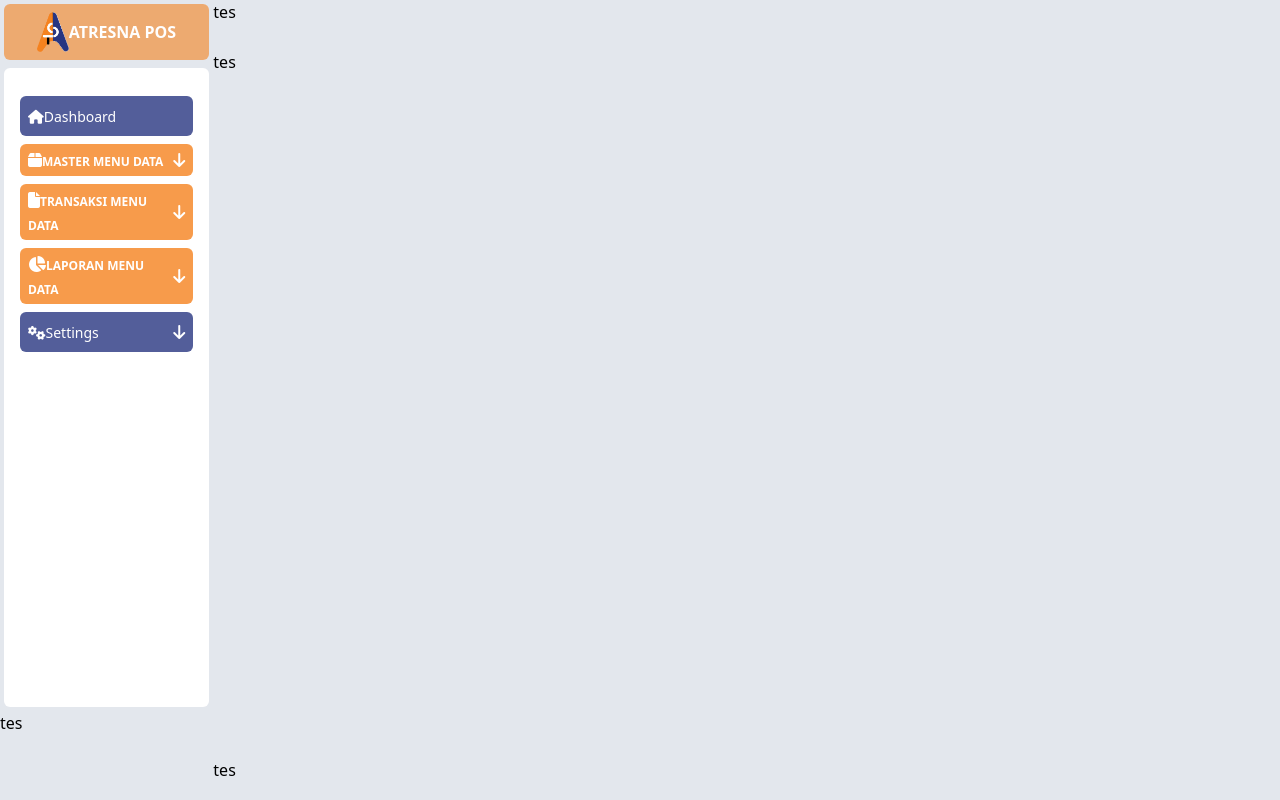
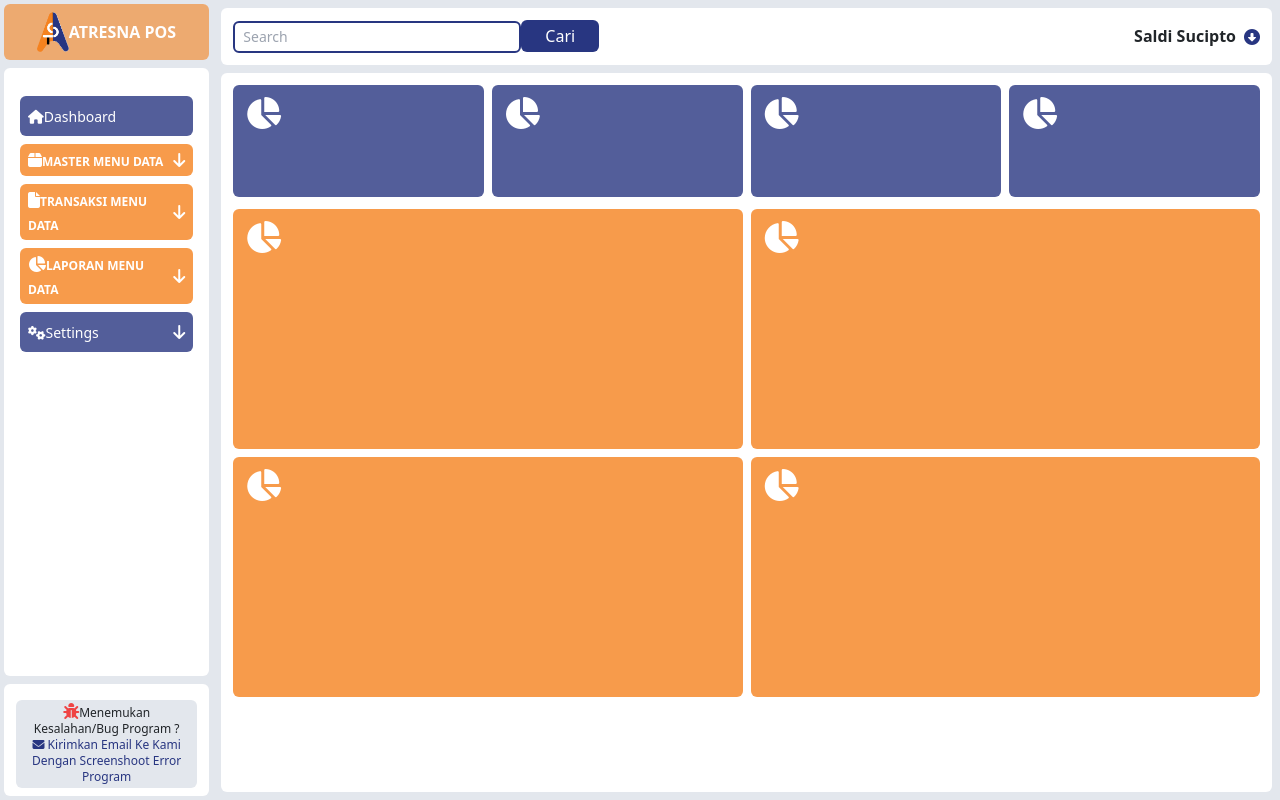
Before and after one commit to saldisucipto/atresna-module, a Nuxt app: page / in a window 1280 px wide. Built offline with nearby package versions, Linux system fonts and the light colour scheme.

Commit message:
Dashboard pages

```diff
--- a/pages/index.vue
+++ b/pages/index.vue
@@ -239,14 +239,103 @@
             </div>
           </div>
         </div>
-        <div class="h-28">tes</div>
+        <div class="h-28 bg-white rounded-md m-1 mx-1 px-2 py-3">
+          <div class="bg-primary-background m-1 rounded-md h-full">
+            <div class="flex flex-col justify-center text-center h-full py-2">
+              <div class="mx-2 leading-3">
+                <i class="fas fa-bug text-red-500"></i>
+                <span class="text-text-primary text-xs"
+                  >Menemukan Kesalahan/Bug Program ?
+                </span>
+              </div>
+              <div class="text-xs text-primary-color">
+                <a href="mailto:atresnacreative@gmail.com">
+                  <i class="fas fa-envelope"></i> Kirimkan Email Ke Kami Dengan
+                  Screenshoot Error Program
+                </a>
+              </div>
+            </div>
+          </div>
+        </div>
       </div>
     </div>
     <div class="bg-primary-background col-span-10">
       <div class="flex flex-col justify-start h-full">
-        <div class="h-14">tes</div>
-        <div class="h-full">tes</div>
-        <div class="h-12">tes</div>
+        <div class="h-16 bg-white mt-2 mx-2 rounded-md">
+          <div class="mx-3 flex flex-col justify-center h-full">
+            <div class="flex justify-between my-auto">
+              <div>
+                <input
+                  class="w-72 text-sm border-2 border-primary-color py-1 focus:border-primary-color focus-within:border-primary-color focus:outline-none rounded-md outline-none my-auto px-2"
+                  type="search"
+                  name=""
+                  id=""
+                  placeholder="Search"
+                />
+                <button
+                  class="bg-primary-color px-6 py-1 rounded-md text-white"
+                >
+                  Cari
+                </button>
+              </div>
+              <div class="flex justify-end gap-2 py-1">
+                <span class="text-text-primary font-semibold"
+                  >Saldi Sucipto</span
+                >
+                <button class="text-primary-color">
+                  <i class="fas fa-arrow-alt-circle-down py-1"></i>
+                </button>
+              </div>
+            </div>
+          </div>
+        </div>
+        <div class="h-full bg-white rounded-md m-2">
+          <div class="m-3 grid grid-flow-row grid-cols-4 gap-2">
+            <div class="bg-primary-color bg-opacity-80 h-28 rounded-md">
+              <div class="m-3">
+                <i class="fas text-white fa-2x fa-chart-pie"></i>
+              </div>
+            </div>
+            <div class="bg-primary-color bg-opacity-80 h-28 rounded-md">
+              <div class="m-3">
+                <i class="fas text-white fa-2x fa-chart-pie"></i>
+              </div>
+            </div>
+            <div class="bg-primary-color bg-opacity-80 h-28 rounded-md">
+              <div class="m-3">
+                <i class="fas text-white fa-2x fa-chart-pie"></i>
+              </div>
+            </div>
+            <div class="bg-primary-color bg-opacity-80 h-28 rounded-md">
+              <div class="m-3">
+                <i class="fas text-white fa-2x fa-chart-pie"></i>
+              </div>
+            </div>
+          </div>
+          <div class="m-3 grid grid-flow-row grid-cols-2 gap-2">
+            <div class="bg-secondary-color bg-opacity-80 h-60 rounded-md">
+              <div class="m-3">
+                <i class="fas text-white fa-2x fa-chart-pie"></i>
+              </div>
+            </div>
+            <div class="bg-secondary-color bg-opacity-80 h-60 rounded-md">
+              <div class="m-3">
+                <i class="fas text-white fa-2x fa-chart-pie"></i>
+              </div>
+            </div>
+            <div class="bg-secondary-color bg-opacity-80 h-60 rounded-md">
+              <div class="m-3">
+                <i class="fas text-white fa-2x fa-chart-pie"></i>
+              </div>
+            </div>
+            <div class="bg-secondary-color bg-opacity-80 h-60 rounded-md">
+              <div class="m-3">
+                <i class="fas text-white fa-2x fa-chart-pie"></i>
+              </div>
+            </div>
+          </div>
+        </div>
+        <!-- <div class="h-12 bg-white rounded-md mx-2 mb-2">tes</div> -->
       </div>
     </div>
   </div>
```
